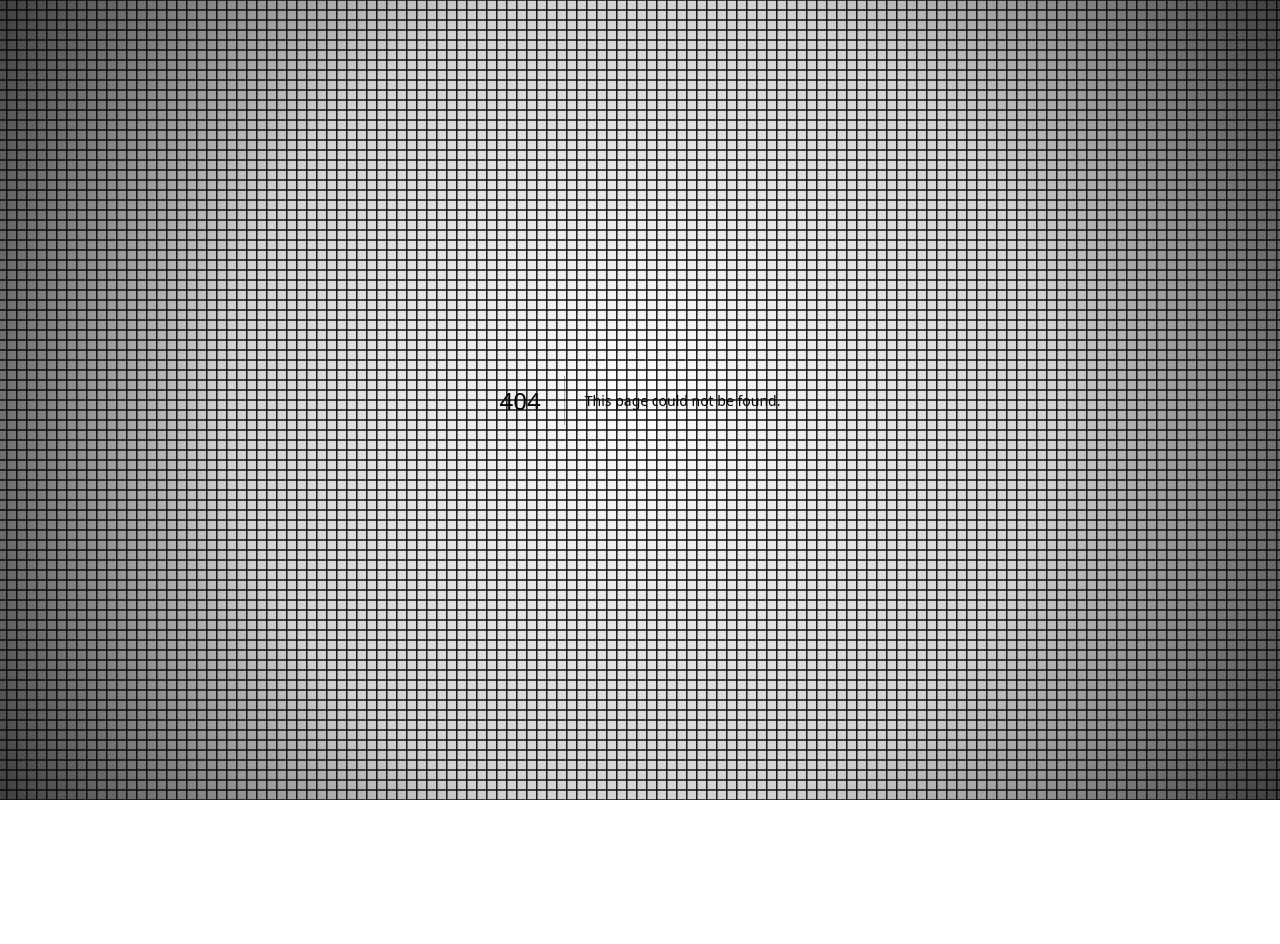
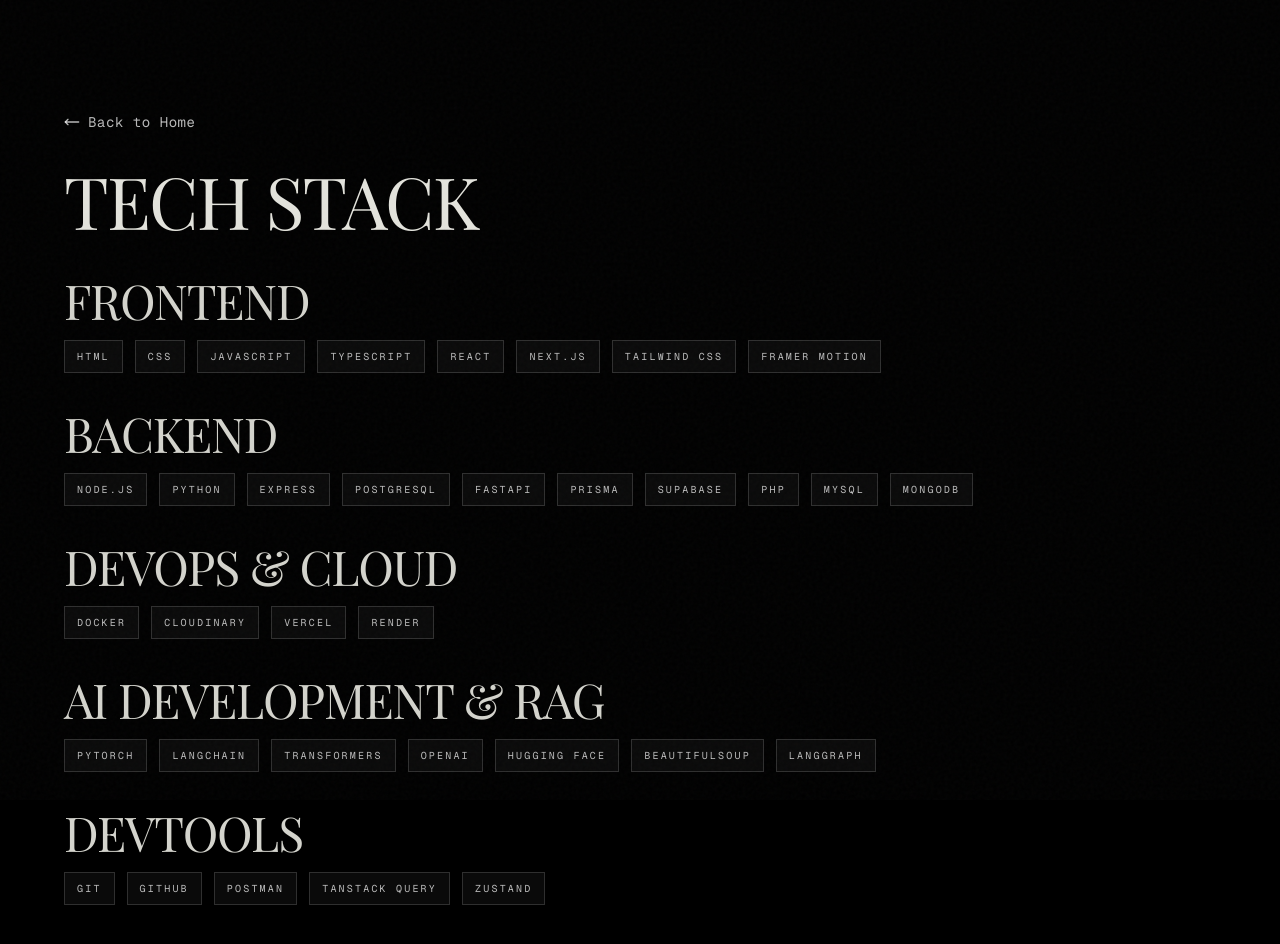
Before and after one commit to jamesjmnz/web-portfolio, a Next.js app: page /tech-stack in a window 1280 px wide. Before the commit this address had no page. Shown: the top 944 px of the page. Before the commit the page ends 800 px from the top, so only its background shows below. Built offline with nearby package versions, Linux system fonts and the light colour scheme; a web font is replaced by a local one.

Commit message:
feat: modify tech-stack icons, and added all tech-stack page

```diff
--- /dev/null
+++ b/app/tech-stack/page.tsx
@@ -0,0 +1,54 @@
+import Link from "next/link"
+import { MoveLeft } from "lucide-react"
+
+import { techStackCategories } from "@/lib/tech-stack-data"
+
+export default function TechStackPage() {
+  return (
+    <main className="relative min-h-screen overflow-hidden bg-black px-4 pb-20 pt-24 sm:px-6 md:px-10 md:pb-24 md:pt-28 lg:px-16">
+      <div className="relative mx-auto w-full max-w-6xl">
+        <div className="space-y-8">
+          <Link
+            href="/"
+            className="inline-flex items-center gap-2 font-mono text-sm tracking-[0.04em] text-white/72 transition-colors duration-300 hover:text-white"
+          >
+            <MoveLeft className="h-4 w-4" />
+            Back to Home
+          </Link>
+
+          <div className="space-y-10">
+            <h1 className="font-sans text-5xl tracking-tight text-[#e3e3dc] sm:text-6xl md:text-7xl">
+              TECH STACK
+            </h1>
+
+            <section className="space-y-9">
+              {techStackCategories.map((category) => (
+                <div key={category.title} className="space-y-4">
+                  <h2 className="font-sans text-3xl tracking-tight text-[#d4d4cd] sm:text-4xl md:text-5xl">
+                    {category.title.toUpperCase()}
+                  </h2>
+
+                  <div className="flex flex-wrap gap-3">
+                    {category.items.map((item) => {
+                      return (
+                        <a
+                          key={item.name}
+                          href={item.href}
+                          target="_blank"
+                          rel="noreferrer"
+                          className="border border-white/15 bg-white/[0.04] px-3 py-2 font-mono text-[10px] tracking-[0.22em] text-white/72 uppercase transition-colors duration-300 hover:bg-white hover:text-black"
+                        >
+                          {item.name}
+                        </a>
+                      )
+                    })}
+                  </div>
+                </div>
+              ))}
+            </section>
+          </div>
+        </div>
+      </div>
+    </main>
+  )
+}
--- a/components/tech-marquee.tsx
+++ b/components/tech-marquee.tsx
@@ -1,43 +1,25 @@
 "use client"
 
+import Link from "next/link"
 import { motion } from "framer-motion"
-import {
-  SiFigma,
-  SiFramer,
-  SiGithub,
-  SiNextdotjs,
-  SiNodedotjs,
-  SiOpenai,
-  SiPostgresql,
-  SiPython,
-  SiReact,
-  SiTailwindcss,
-  SiTypescript,
-  SiVercel,
-} from "react-icons/si"
 
 import LogoLoop from "@/components/LogoLoop"
+import { marqueeTechRows } from "@/lib/tech-stack-data"
 
 const iconClassName =
   "text-[3rem] text-[#d7d7d2] transition-all duration-300 opacity-70 [filter:grayscale(1)] hover:text-[#f3f3ef] hover:opacity-100 hover:[filter:grayscale(0)] sm:text-[3.5rem] md:text-[4rem]"
 
-const topLogos = [
-  { node: <SiReact className={iconClassName} />, title: "React", href: "https://react.dev" },
-  { node: <SiNextdotjs className={iconClassName} />, title: "Next.js", href: "https://nextjs.org" },
-  { node: <SiTypescript className={iconClassName} />, title: "TypeScript", href: "https://www.typescriptlang.org" },
-  { node: <SiTailwindcss className={iconClassName} />, title: "Tailwind CSS", href: "https://tailwindcss.com" },
-  { node: <SiNodedotjs className={iconClassName} />, title: "Node.js", href: "https://nodejs.org" },
-  { node: <SiOpenai className={iconClassName} />, title: "OpenAI", href: "https://openai.com" },
-]
+const [topRow, bottomRow] = marqueeTechRows.map((row) =>
+  row.map((item) => {
+    const Icon = item.icon
 
-const bottomLogos = [
-  { node: <SiFramer className={iconClassName} />, title: "Framer", href: "https://www.framer.com/motion/" },
-  { node: <SiPython className={iconClassName} />, title: "Python", href: "https://www.python.org" },
-  { node: <SiGithub className={iconClassName} />, title: "GitHub", href: "https://github.com" },
-  { node: <SiVercel className={iconClassName} />, title: "Vercel", href: "https://vercel.com" },
-  { node: <SiFigma className={iconClassName} />, title: "Figma", href: "https://www.figma.com" },
-  { node: <SiPostgresql className={iconClassName} />, title: "PostgreSQL", href: "https://www.postgresql.org" },
-]
+    return {
+      node: <Icon className={iconClassName} />,
+      title: item.name,
+      href: item.href,
+    }
+  }),
+)
 
 export function TechMarquee() {
   return (
@@ -47,9 +29,15 @@ export function TechMarquee() {
         whileInView={{ opacity: 1, y: 0 }}
         viewport={{ once: true }}
         transition={{ duration: 0.8 }}
-        className="mx-auto mb-10 w-full max-w-[1800px]"
+        className="mx-auto mb-10 flex w-full max-w-[1800px] items-end justify-between gap-6"
       >
         <p className="mb-4 font-mono text-xs tracking-[0.3em] text-[#b7b7b1]">04 / TECHNICAL ARSENAL</p>
+        <Link
+          href="/tech-stack"
+          className="mb-4 font-mono text-[11px] uppercase tracking-[0.24em] text-white/56 transition-colors duration-300 hover:text-white"
+        >
+          See all
+        </Link>
       </motion.div>
 
       <motion.div
@@ -63,7 +51,7 @@ export function TechMarquee() {
 
         <div className="relative h-[96px] overflow-hidden sm:h-[112px]">
           <LogoLoop
-            logos={topLogos}
+            logos={topRow}
             speed={110}
             direction="left"
             logoHeight={52}
@@ -78,7 +66,7 @@ export function TechMarquee() {
 
         <div className="relative h-[96px] overflow-hidden sm:h-[112px]">
           <LogoLoop
-            logos={bottomLogos}
+            logos={bottomRow}
             speed={110}
             direction="right"
             logoHeight={52}
--- /dev/null
+++ b/lib/tech-stack-data.tsx
@@ -0,0 +1,115 @@
+import type { ComponentType } from "react"
+import { Binary, SearchCode, Workflow } from "lucide-react"
+import {
+  SiCloudinary,
+  SiCss,
+  SiDocker,
+  SiExpress,
+  SiFastapi,
+  SiFramer,
+  SiGithub,
+  SiGit,
+  SiHtml5,
+  SiHuggingface,
+  SiJavascript,
+  SiLangchain,
+  SiLanggraph,
+  SiMongodb,
+  SiMysql,
+  SiNextdotjs,
+  SiNodedotjs,
+  SiOpenai,
+  SiPhp,
+  SiPostgresql,
+  SiPostman,
+  SiPrisma,
+  SiPython,
+  SiPytorch,
+  SiReact,
+  SiReactquery,
+  SiRender,
+  SiSupabase,
+  SiTailwindcss,
+  SiTypescript,
+  SiVercel,
+} from "react-icons/si"
+
+export type TechItem = {
+  name: string
+  icon: ComponentType<{ className?: string }>
+  href: string
+}
+
+export type TechCategory = {
+  title: string
+  items: TechItem[]
+}
+
+export const techStackCategories: TechCategory[] = [
+  {
+    title: "Frontend",
+    items: [
+      { name: "HTML", icon: SiHtml5, href: "https://developer.mozilla.org/en-US/docs/Web/HTML" },
+      { name: "CSS", icon: SiCss, href: "https://developer.mozilla.org/en-US/docs/Web/CSS" },
+      { name: "JavaScript", icon: SiJavascript, href: "https://developer.mozilla.org/en-US/docs/Web/JavaScript" },
+      { name: "TypeScript", icon: SiTypescript, href: "https://www.typescriptlang.org" },
+      { name: "React", icon: SiReact, href: "https://react.dev" },
+      { name: "Next.js", icon: SiNextdotjs, href: "https://nextjs.org" },
+      { name: "Tailwind CSS", icon: SiTailwindcss, href: "https://tailwindcss.com" },
+      { name: "Framer Motion", icon: SiFramer, href: "https://www.framer.com/motion/" },
+    ],
+  },
+  {
+    title: "Backend",
+    items: [
+      { name: "Node.js", icon: SiNodedotjs, href: "https://nodejs.org" },
+      { name: "Python", icon: SiPython, href: "https://www.python.org" },
+      { name: "Express", icon: SiExpress, href: "https://expressjs.com" },
+      { name: "PostgreSQL", icon: SiPostgresql, href: "https://www.postgresql.org" },
+      { name: "FastAPI", icon: SiFastapi, href: "https://fastapi.tiangolo.com" },
+      { name: "Prisma", icon: SiPrisma, href: "https://www.prisma.io" },
+      { name: "Supabase", icon: SiSupabase, href: "https://supabase.com" },
+      { name: "PHP", icon: SiPhp, href: "https://www.php.net" },
+      { name: "MySQL", icon: SiMysql, href: "https://www.mysql.com" },
+      { name: "MongoDB", icon: SiMongodb, href: "https://www.mongodb.com" },
+    ],
+  },
+  {
+    title: "DevOps & Cloud",
+    items: [
+      { name: "Docker", icon: SiDocker, href: "https://www.docker.com" },
+      { name: "Cloudinary", icon: SiCloudinary, href: "https://cloudinary.com" },
+      { name: "Vercel", icon: SiVercel, href: "https://vercel.com" },
+      { name: "Render", icon: SiRender, href: "https://render.com" },
+    ],
+  },
+  {
+    title: "AI Development & RAG",
+    items: [
+      { name: "PyTorch", icon: SiPytorch, href: "https://pytorch.org" },
+      { name: "LangChain", icon: SiLangchain, href: "https://www.langchain.com" },
+      { name: "Transformers", icon: Binary, href: "https://huggingface.co/docs/transformers" },
+      { name: "OpenAI", icon: SiOpenai, href: "https://openai.com" },
+      { name: "Hugging Face", icon: SiHuggingface, href: "https://huggingface.co" },
+      { name: "BeautifulSoup", icon: SearchCode, href: "https://www.crummy.com/software/BeautifulSoup/" },
+      { name: "LangGraph", icon: SiLanggraph, href: "https://www.langchain.com/langgraph" },
+    ],
+  },
+  {
+    title: "DevTools",
+    items: [
+      { name: "Git", icon: SiGit, href: "https://git-scm.com" },
+      { name: "GitHub", icon: SiGithub, href: "https://github.com" },
+      { name: "Postman", icon: SiPostman, href: "https://www.postman.com" },
+      { name: "TanStack Query", icon: SiReactquery, href: "https://tanstack.com/query/latest" },
+      { name: "Zustand", icon: Workflow, href: "https://zustand.docs.pmnd.rs" },
+    ],
+  },
+]
+
+export const allTechItems = techStackCategories.flatMap((category) => category.items)
+
+export const marqueeTechRows = [
+  allTechItems.filter((_, index) => index % 2 === 0),
+  allTechItems.filter((_, index) => index % 2 === 1),
+]
```
